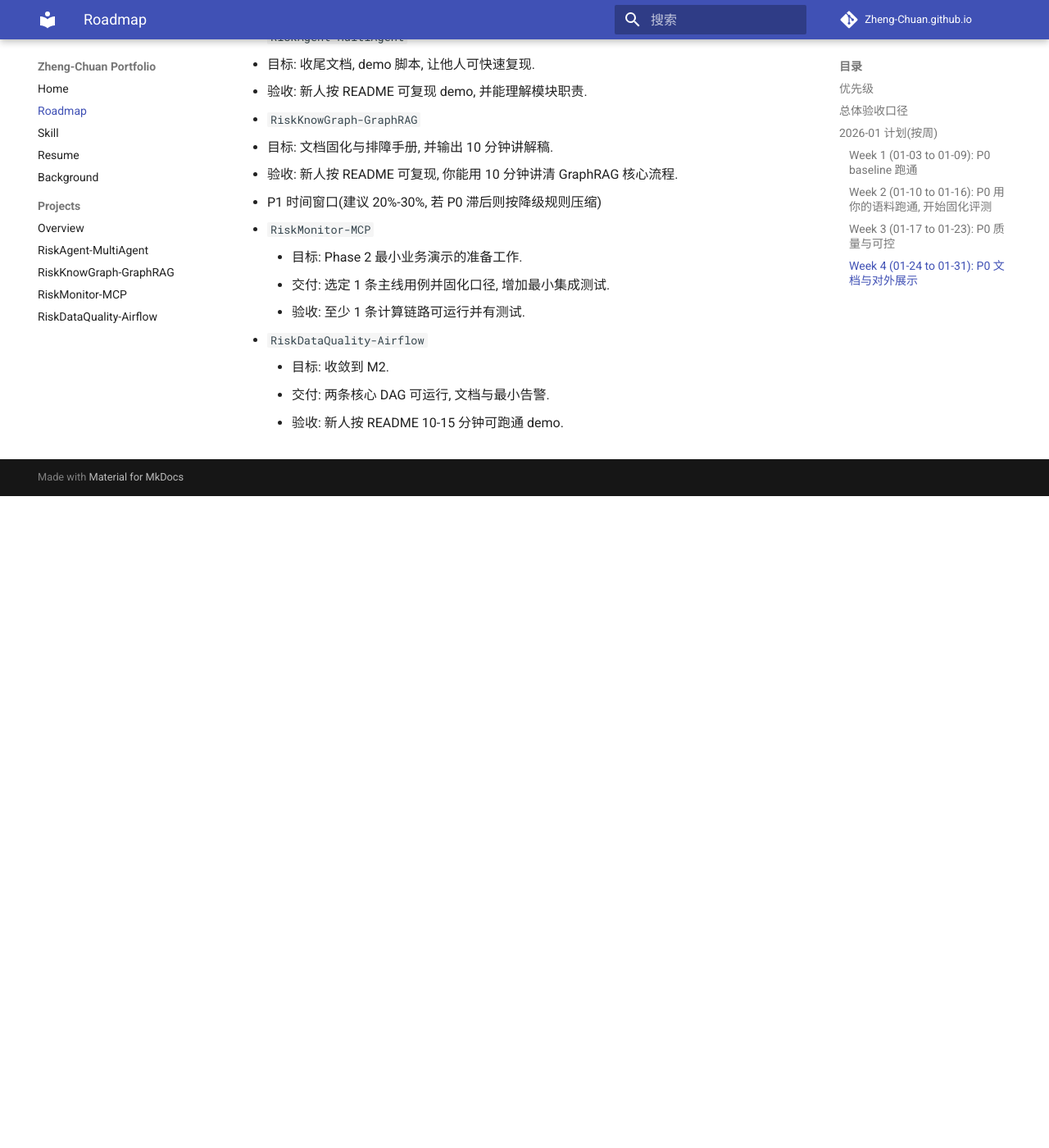
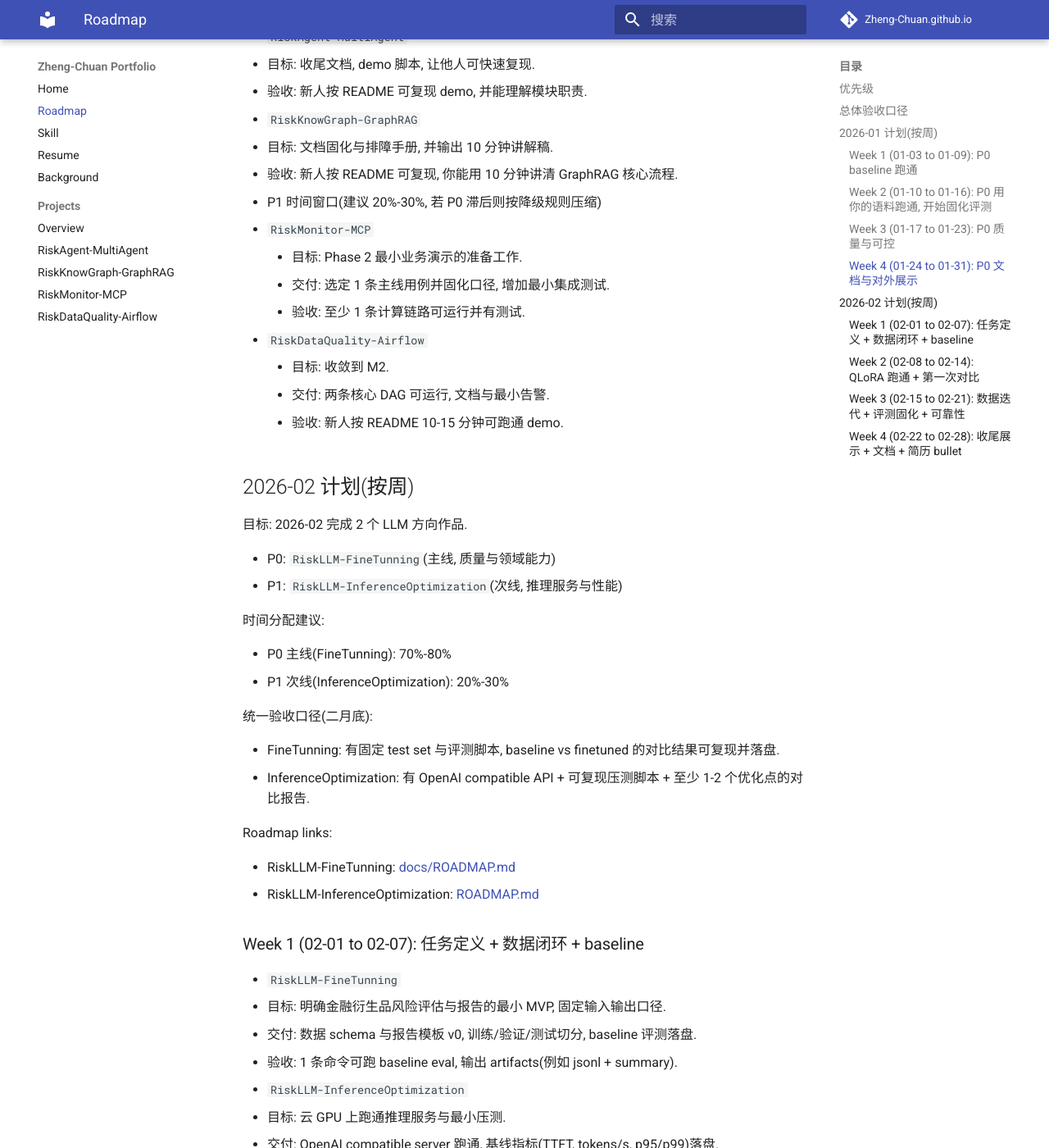
Before and after one commit to Zheng-Chuan/Zheng-Chuan.github.io, an MkDocs documentation site: the page built from docs/roadmap.md, in a window 1280 px wide and 1400 px high, scrolled down 2900 px. Shown: the whole window at 82% size. Built offline with MkDocs 1.6.1 and Material for MkDocs 9.7.7, drawn with Linux system fonts in a browser that asks for light colours; comment, search, counter and statistics services are not loaded; before the commit the page ends 3505 px from its top, so only the background shows below that; some of the changed text lies outside the part shown.

Commit message:
docs: update Feb roadmap

```diff
--- a/docs/roadmap.md
+++ b/docs/roadmap.md
@@ -111,3 +111,73 @@
     - 目标: 收敛到 M2.
     - 交付: 两条核心 DAG 可运行, 文档与最小告警.
     - 验收: 新人按 README 10-15 分钟可跑通 demo.
+
+## 2026-02 计划(按周)
+
+目标: 2026-02 完成 2 个 LLM 方向作品.
+
+- P0: `RiskLLM-FineTunning`(主线, 质量与领域能力)
+- P1: `RiskLLM-InferenceOptimization`(次线, 推理服务与性能)
+
+时间分配建议:
+
+- P0 主线(FineTunning): 70%-80%
+- P1 次线(InferenceOptimization): 20%-30%
+
+统一验收口径(二月底):
+
+- FineTunning: 有固定 test set 与评测脚本, baseline vs finetuned 的对比结果可复现并落盘.
+- InferenceOptimization: 有 OpenAI compatible API + 可复现压测脚本 + 至少 1-2 个优化点的对比报告.
+
+Roadmap links:
+
+- RiskLLM-FineTunning: [docs/ROADMAP.md](https://github.com/Zheng-Chuan/RiskLLM-FineTunning/blob/main/docs/ROADMAP.md)
+- RiskLLM-InferenceOptimization: [ROADMAP.md](https://github.com/Zheng-Chuan/RiskLLM-InferenceOptimization/blob/main/ROADMAP.md)
+
+### Week 1 (02-01 to 02-07): 任务定义 + 数据闭环 + baseline
+
+- `RiskLLM-FineTunning`
+  - 目标: 明确金融衍生品风险评估与报告的最小 MVP, 固定输入输出口径.
+  - 交付: 数据 schema 与报告模板 v0, 训练/验证/测试切分, baseline 评测落盘.
+  - 验收: 1 条命令可跑 baseline eval, 输出 artifacts(例如 jsonl + summary).
+
+- `RiskLLM-InferenceOptimization`
+  - 目标: 云 GPU 上跑通推理服务与最小压测.
+  - 交付: OpenAI compatible server 跑通, 基线指标(TTFT, tokens/s, p95/p99)落盘.
+  - 验收: curl 调用可用, 压测脚本可跑并输出报告.
+
+### Week 2 (02-08 to 02-14): QLoRA 跑通 + 第一次对比
+
+- `RiskLLM-FineTunning`
+  - 目标: QLoRA 训练闭环跑通, 产出第一个可对比版本.
+  - 交付: 可复现训练脚本, adapter 或合并权重, baseline vs finetuned 对比表.
+  - 验收: 在固定 test set 上, 至少 1 个核心指标稳定优于 baseline.
+
+- `RiskLLM-InferenceOptimization`
+  - 目标: 做 1 次参数调优并给出对比.
+  - 交付: batching 与并发相关参数的对比实验, 曲线或表格.
+  - 验收: 有 tuned vs baseline 的可复现对比数据.
+
+### Week 3 (02-15 to 02-21): 数据迭代 + 评测固化 + 可靠性
+
+- `RiskLLM-FineTunning`
+  - 目标: 迭代数据与训练策略, 固化评测口径.
+  - 交付: failure cases 归因与补数据, eval 脚本与数据版本锁定.
+  - 验收: 你能用固定样例说明提升点与退化点, 并解释原因.
+
+- `RiskLLM-InferenceOptimization`
+  - 目标: 可观测性与过载保护.
+  - 交付: `/metrics`, 结构化日志, timeout 与 backpressure 策略.
+  - 验收: 过载时行为可控, 指标与日志能定位问题.
+
+### Week 4 (02-22 to 02-28): 收尾展示 + 文档 + 简历 bullet
+
+- `RiskLLM-FineTunning`
+  - 目标: 可展示, 可复现, 可写简历.
+  - 交付: README(Quickstart, Train, Eval, Demo), 模型发布方式, 代表性案例.
+  - 验收: 新人按 README 10-15 分钟可跑通 demo + eval.
+
+- `RiskLLM-InferenceOptimization`
+  - 目标: 选择 1 个额外优化点并固化报告.
+  - 交付: 量化 or prompt cache or speculative decoding(三选一), 对比报告与配置记录.
+  - 验收: 选定场景的收益可复现, 并输出 3-5 条简历 bullet.
```
